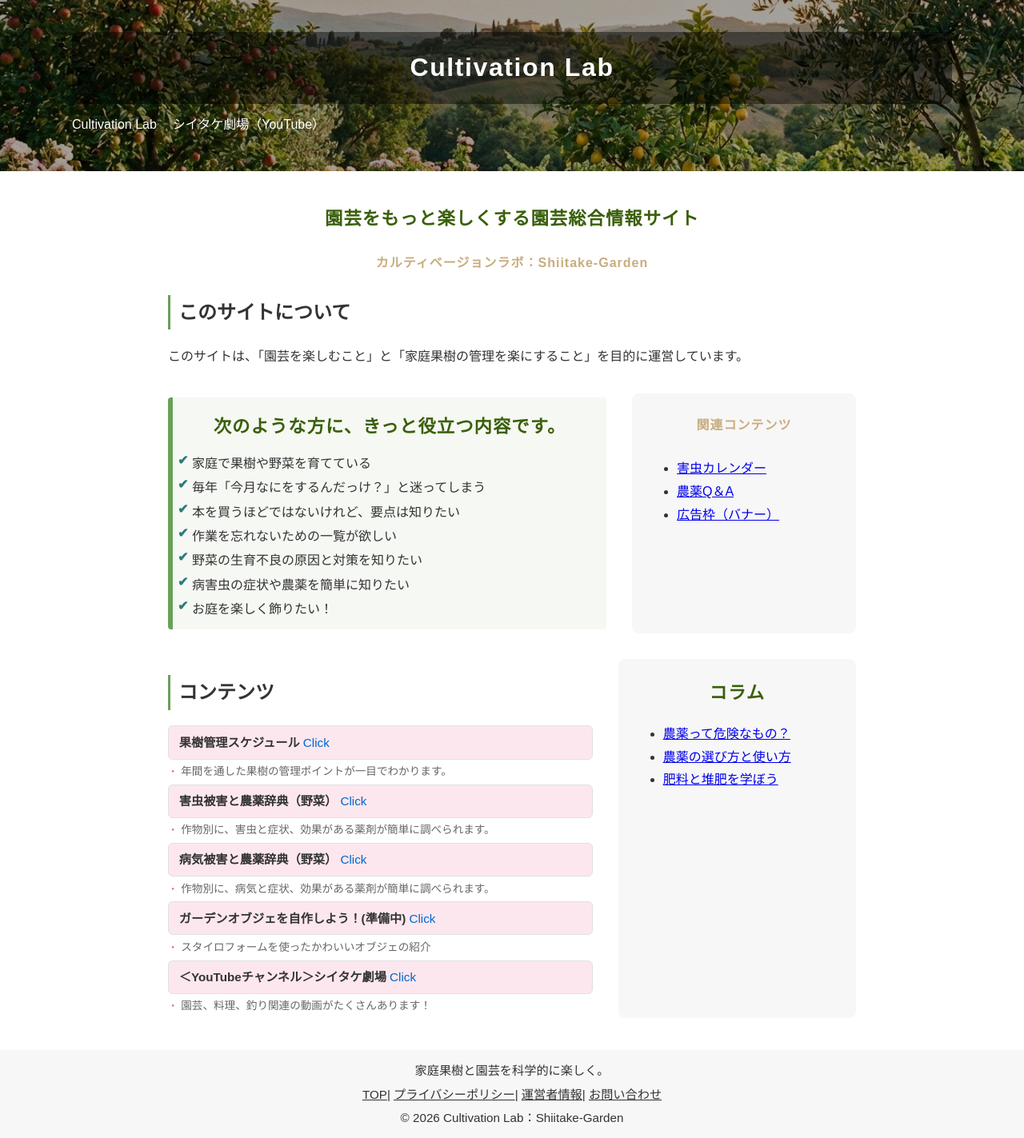
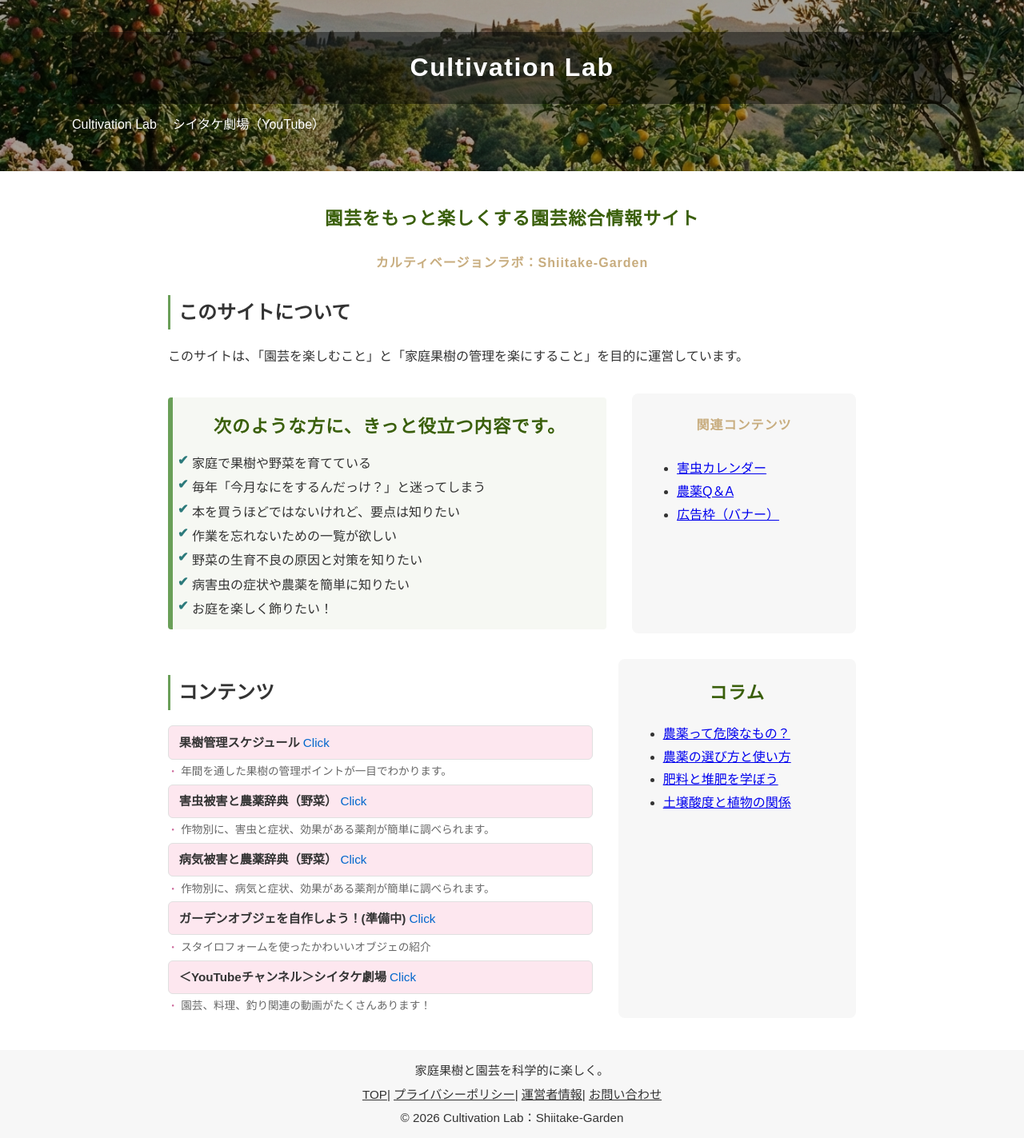
Before and after one commit to shiitake-garden/shiitake-garden.github.io, a Jekyll site: the page built from index.html, in a window 1280 px wide. Shown: the whole page at 80% size. Built offline with Jekyll 4.4.1, drawn with Linux system fonts in a browser that asks for light colours.

Commit message:
Update index.html

```diff
--- a/index.html
+++ b/index.html
@@ -62,6 +62,7 @@ title: カルティベージョンラボ
       <li><a href="./column_nouyaku.html">農薬って危険なもの？</a></li>
       <li><a href="./column_nouyaku2.html">農薬の選び方と使い方</a></li>
       <li><a href="./column_hiryou_taihi.html">肥料と堆肥を学ぼう</a></li>
+      <li><a href="./column_ph.html">土壌酸度と植物の関係</a></li>
     </ul>
   </aside>
 </section>
```
